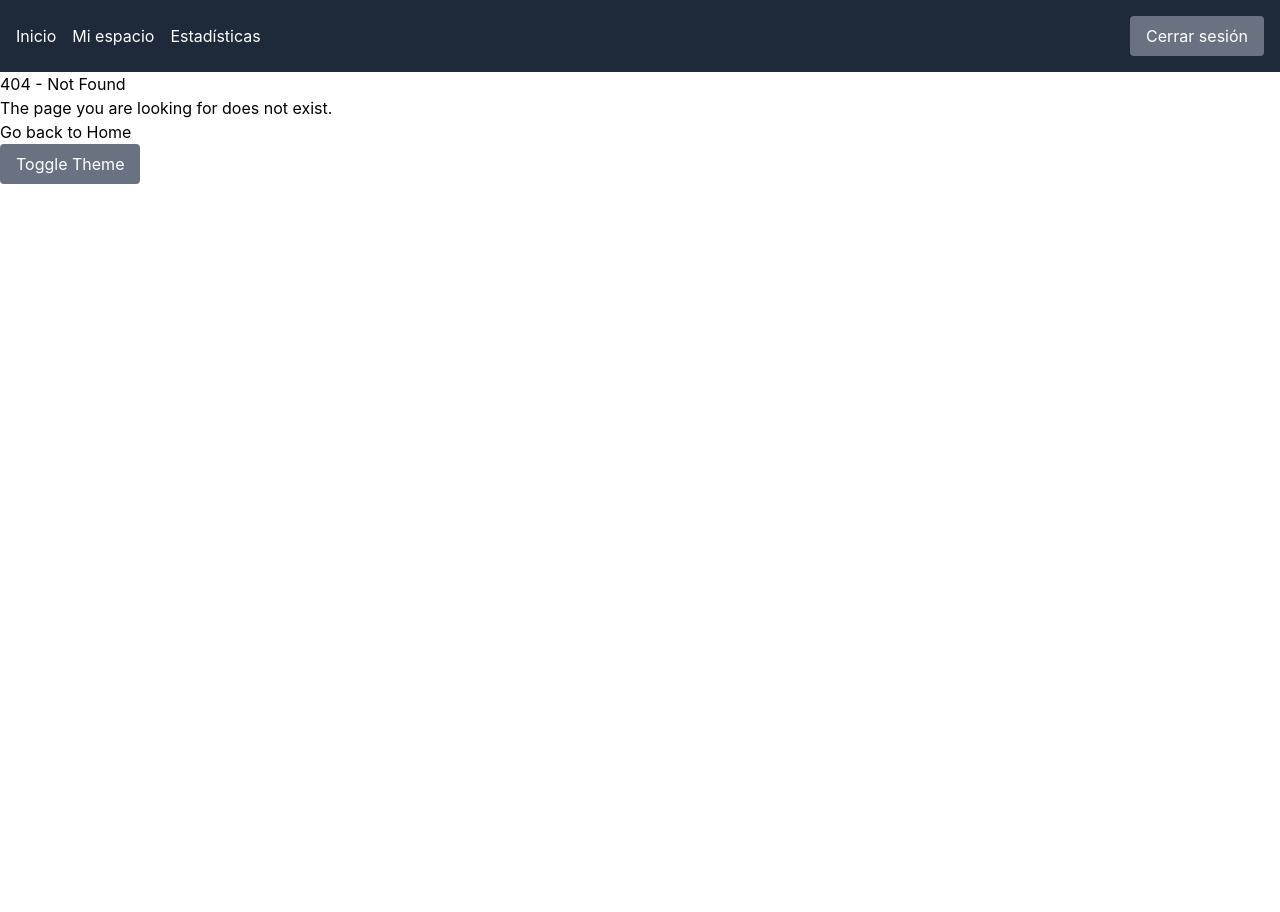
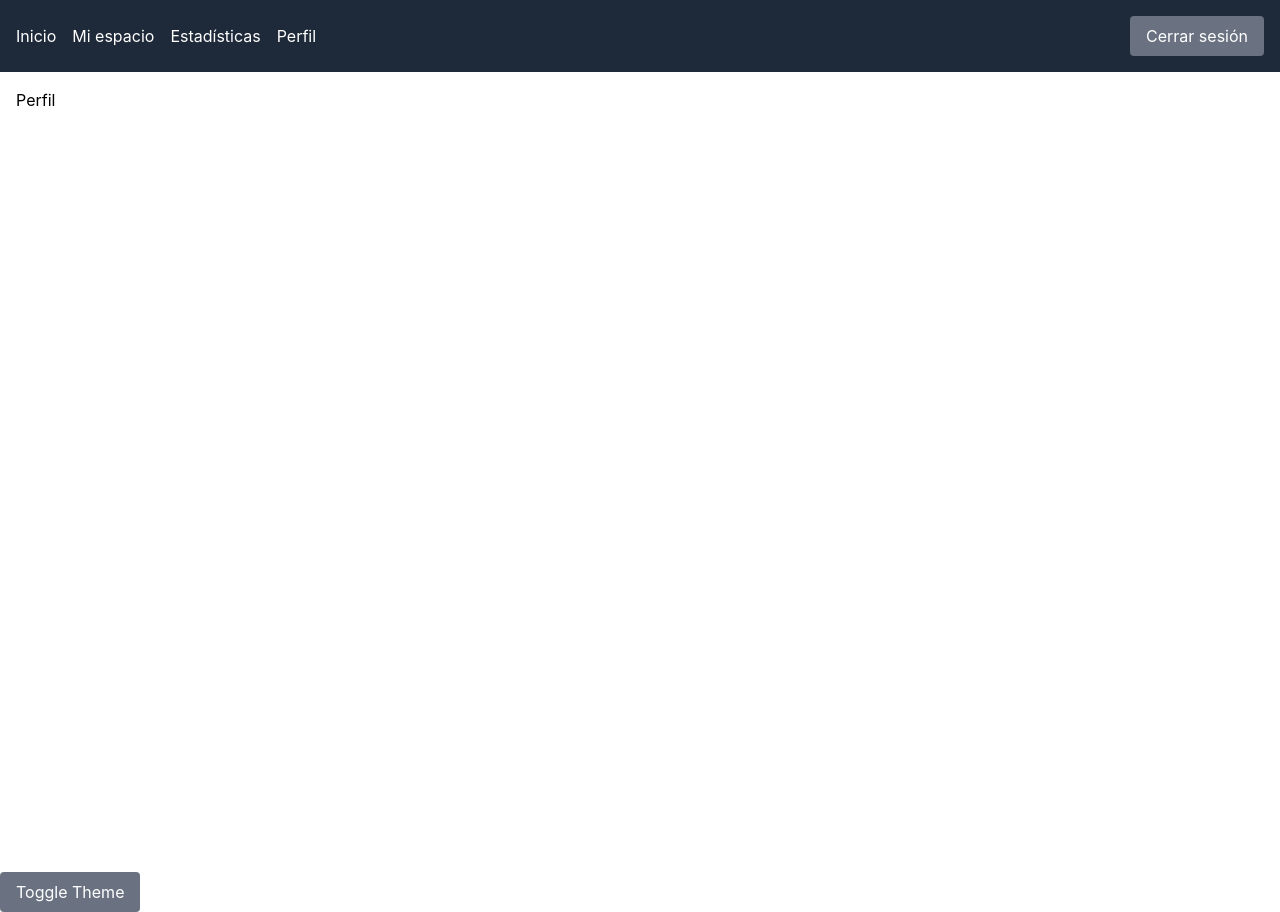
Before and after one commit to Nereag443/proyecto, a React (Vite) app in the folder diary-project/frontend/: page /profile in a window 1280 px wide. Before the commit this address had no page. Before the commit the page ends 800 px from the top, so only its background shows below. Built offline with nearby package versions, Linux system fonts and the light colour scheme.

Commit message:
añadida página perfil

```diff
--- a/diary-project/frontend/src/App.tsx
+++ b/diary-project/frontend/src/App.tsx
@@ -8,6 +8,7 @@ import './App.css'
 import { Button } from './components/button'
 import { useContext } from 'react';
 import NotFound from './pages/notFound'
+import { Profile } from './pages/profile'
 
 function App() {
   const context = useContext(ThemeContext);
@@ -24,6 +25,7 @@ function App() {
       <Route path="/" element={<Home />} />
       <Route path="/mySpace" element={<MySpace />} />
       <Route path="/stats" element={<Stats />} />
+      <Route path="/profile" element={<Profile />} />
       <Route path="*" element={<NotFound />} />
      </Routes>
 
--- a/diary-project/frontend/src/components/navbar.tsx
+++ b/diary-project/frontend/src/components/navbar.tsx
@@ -12,6 +12,7 @@ export function Navbar (props: NavbarProps) {
                 <Link to="/">Inicio</Link>
                 <Link to="/mySpace">Mi espacio</Link>
                 <Link to="/stats">Estadísticas</Link>
+                <Link to="/profile">Perfil</Link>
             </div>
             <Button
                 onClick={props.onLogout}
--- /dev/null
+++ b/diary-project/frontend/src/pages/profile.tsx
@@ -0,0 +1,5 @@
+export function Profile () {
+    return (
+        <div className="min-h-screen bg-white text-black dark:bg-gray-900 dark:text-white p-4">Perfil</div>
+    )
+}
```
